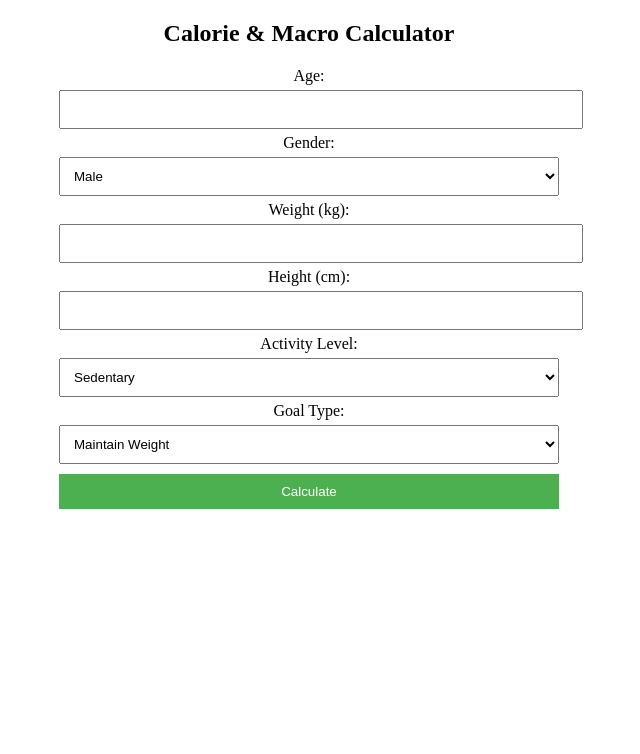
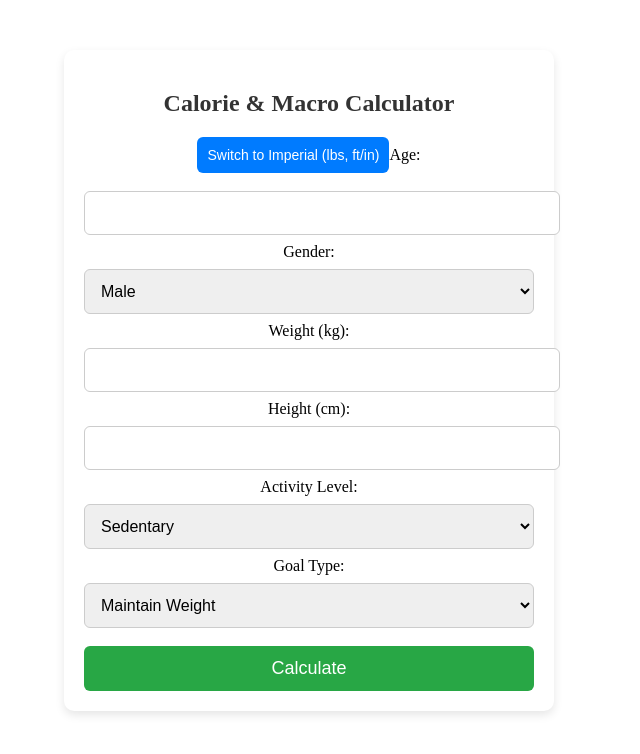
Before and after one commit to HamzahM03/EvoFlex, a React (Vite) app in the folder client/: page / in a window 1280 px wide. Shown: the top 754 px of the page, without its empty margins (331-971 px from the left). Built offline with nearby package versions, Linux system fonts and the light colour scheme.

Commit message:
Calorie Calculator Feat
create a calculator that allows user to enter static data, then output the results on the page.

```diff
--- a/client/src/components/CalorieCalculator.jsx
+++ b/client/src/components/CalorieCalculator.jsx
@@ -1,19 +1,40 @@
 import { useState } from "react";
-import styles from "../styles/CalorieCalculator.module.css";
-import { calculateMacros, calculateCalories } from "../utility/calculations";
+import { calculateCalories, calculateMacros } from "../utils/calculations";
+import styles from "../styles/CalorieCalculator.module.css"; // Import CSS module
 
 function CalorieCalculator() {
+  const [unit, setUnit] = useState("metric"); // ✅ State to track unit selection (metric/imperial)
   const [age, setAge] = useState("");
   const [gender, setGender] = useState("male");
   const [weight, setWeight] = useState("");
   const [height, setHeight] = useState("");
+  const [heightFeet, setHeightFeet] = useState("");
+  const [heightInches, setHeightInches] = useState("");
   const [activityLevel, setActivityLevel] = useState("sedentary");
   const [goalType, setGoalType] = useState("maintenance");
   const [calories, setCalories] = useState(null);
   const [macros, setMacros] = useState(null);
 
+  const toggleUnit = () => {
+    setUnit(unit === "metric" ? "imperial" : "metric"); // ✅ Toggle between metric & imperial
+    setWeight(""); // Reset values when switching
+    setHeight("");
+    setHeightFeet("");
+    setHeightInches("");
+  };
+
   const handleCalculate = () => {
-    const totalCalories = calculateCalories(age, gender, height, weight, activityLevel, goalType);
+    let weightKg, heightCm;
+
+    if (unit === "imperial") {
+      weightKg = weight * 0.453592; // Convert lbs to kg
+      heightCm = heightFeet * 30.48 + heightInches * 2.54; // Convert ft/in to cm
+    } else {
+      weightKg = parseFloat(weight);
+      heightCm = parseFloat(height);
+    }
+
+    const totalCalories = calculateCalories(age, gender, heightCm, weightKg, activityLevel, goalType);
     setCalories(Math.round(totalCalories));
 
     const calculatedMacros = calculateMacros(totalCalories, goalType);
@@ -24,6 +45,11 @@ function CalorieCalculator() {
     <div className={styles.container}>
       <h2>Calorie & Macro Calculator</h2>
 
+      {/* ✅ Toggle Button for Metric/Imperial */}
+      <button className={styles.toggleButton} onClick={toggleUnit}>
+        Switch to {unit === "metric" ? "Imperial (lbs, ft/in)" : "Metric (kg, cm)"}
+      </button>
+
       <label>Age:</label>
       <input type="number" className={styles.input} value={age} onChange={(e) => setAge(e.target.value)} />
 
@@ -33,11 +59,37 @@ function CalorieCalculator() {
         <option value="female">Female</option>
       </select>
 
-      <label>Weight (kg):</label>
-      <input type="number" className={styles.input} value={weight} onChange={(e) => setWeight(e.target.value)} />
+      {/* ✅ Dynamic Inputs Based on Unit Selection */}
+      {unit === "metric" ? (
+        <>
+          <label>Weight (kg):</label>
+          <input type="number" className={styles.input} value={weight} onChange={(e) => setWeight(e.target.value)} />
 
-      <label>Height (cm):</label>
-      <input type="number" className={styles.input} value={height} onChange={(e) => setHeight(e.target.value)} />
+          <label>Height (cm):</label>
+          <input type="number" className={styles.input} value={height} onChange={(e) => setHeight(e.target.value)} />
+        </>
+      ) : (
+        <>
+          <label>Weight (lbs):</label>
+          <input type="number" className={styles.input} value={weight} onChange={(e) => setWeight(e.target.value)} />
+
+          <label>Height (ft & in):</label>
+          <input
+            type="number"
+            className={styles.input}
+            placeholder="Feet"
+            value={heightFeet}
+            onChange={(e) => setHeightFeet(e.target.value)}
+          />
+          <input
+            type="number"
+            className={styles.input}
+            placeholder="Inches"
+            value={heightInches}
+            onChange={(e) => setHeightInches(e.target.value)}
+          />
+        </>
+      )}
 
       <label>Activity Level:</label>
       <select className={styles.select} value={activityLevel} onChange={(e) => setActivityLevel(e.target.value)}>
--- a/client/src/styles/CalorieCalculator.module.css
+++ b/client/src/styles/CalorieCalculator.module.css
@@ -1,29 +1,74 @@
 .container {
-  max-width: 500px;
-  margin: auto;
+  max-width: 450px;
+  margin: 50px auto;
+  padding: 20px;
   text-align: center;
+  background: white;
+  border-radius: 10px;
+  box-shadow: 0 4px 10px rgba(0, 0, 0, 0.1);
 }
 
-.input, .select, .button {
+h2 {
+  font-size: 24px;
+  font-weight: bold;
+  margin-bottom: 20px;
+  color: #333;
+}
+
+.input, .select {
   width: 100%;
-  padding: 10px;
-  margin: 5px 0;
+  padding: 12px;
+  margin: 8px 0;
+  border: 1px solid #ccc;
+  border-radius: 6px;
+  font-size: 16px;
+  transition: 0.3s ease;
+}
+
+.input:focus, .select:focus {
+  border-color: #007bff;
+  outline: none;
+  box-shadow: 0 0 5px rgba(0, 123, 255, 0.5);
 }
 
 .button {
-  background-color: #4CAF50;
+  width: 100%;
+  padding: 12px;
+  margin-top: 10px;
+  background-color: #28a745;
   color: white;
   border: none;
+  border-radius: 6px;
+  font-size: 18px;
   cursor: pointer;
+  transition: background 0.3s ease;
 }
 
 .button:hover {
-  background-color: #45a049;
+  background-color: #218838;
+}
+
+.toggleButton {
+  background-color: #007bff;
+  color: white;
+  padding: 10px;
+  border: none;
+  border-radius: 6px;
+  font-size: 14px;
+  cursor: pointer;
+  margin-bottom: 10px;
+  transition: background 0.3s ease;
+}
+
+.toggleButton:hover {
+  background-color: #0056b3;
 }
 
 .result {
   margin-top: 20px;
-  padding: 10px;
+  padding: 15px;
   background: #f9f9f9;
-  border-radius: 8px;
+  border-radius: 10px;
+  font-size: 16px;
+  box-shadow: 0 2px 5px rgba(0, 0, 0, 0.1);
 }
```
Also changed, not shown: client/src/utils/calculations.js (renamed from client/src/utility/calculations.js).
